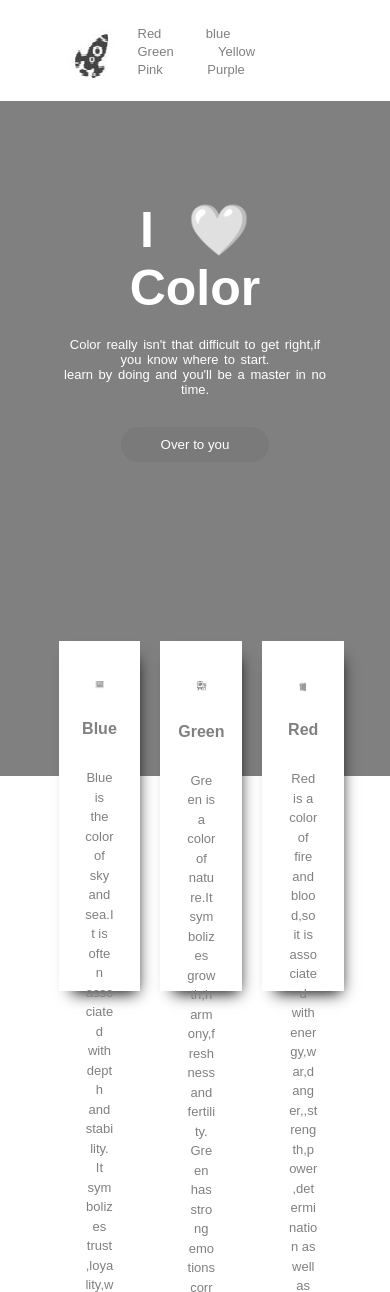
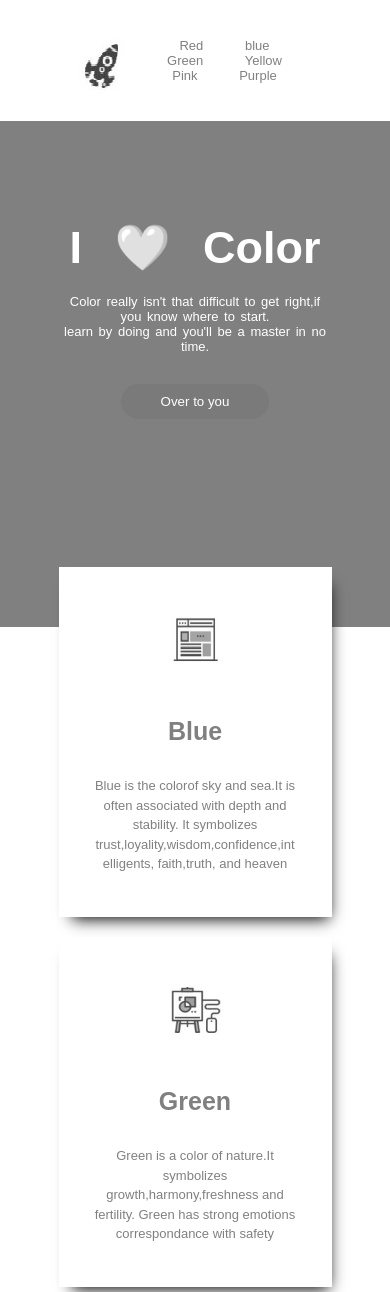
Before and after one commit to Nandagopal4213/assignment1, a plain HTML site: page index.html in a window 390 px wide. Shown: the top 1292 px of the page. Drawn offline with Linux system fonts and the light colour scheme.

Commit message:
Add files via upload

```diff
--- a/styles.css
+++ b/styles.css
@@ -98,3 +98,31 @@ word-spacing: 20px;
     width: 90%;
     line-height: 150%;
 }
+@media screen and (max-width:753px) {
+    html{
+        font-size: 30%;
+    }
+nav{
+    text-align: center;
+}
+img{
+    padding: 10px;
+}
+.container2{
+    flex-direction: column;
+    margin-top: -60px;
+}
+.container2 .box{
+    width: 100%;
+    margin-bottom: 20px;
+}
+.banner-container{
+    min-height:60vh;
+}
+.banner-container .container .section1 h1{
+    font-size: 45px;
+}
+.container2 .box h4{
+    font-size: 25px;
+}
+}
```
